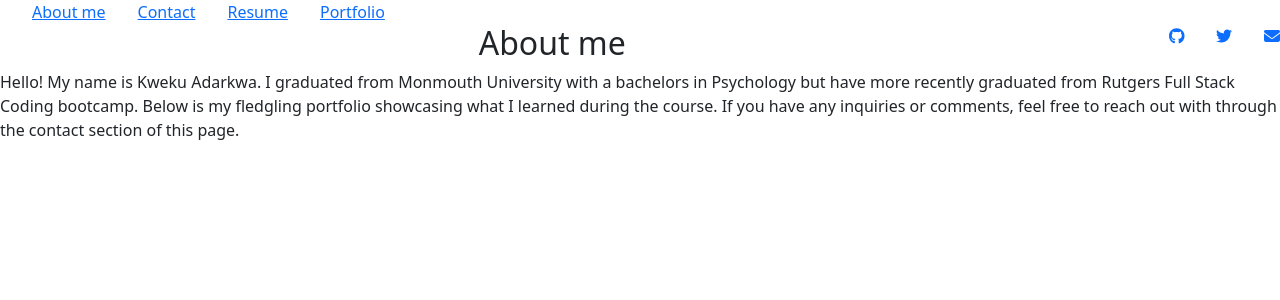
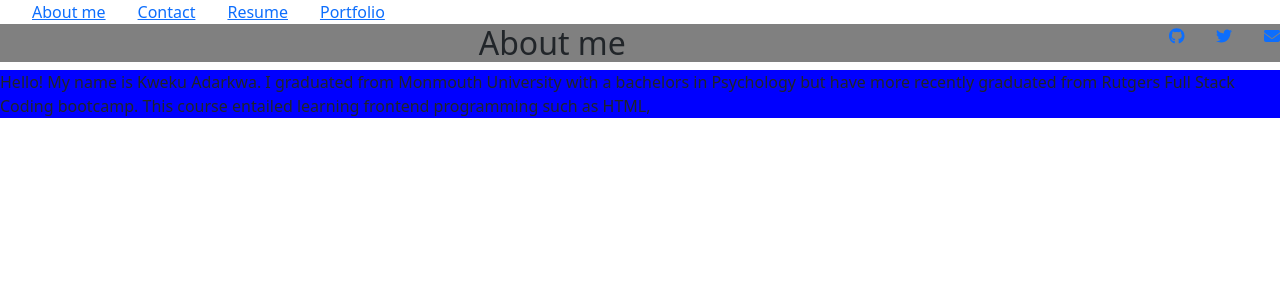
Before and after one commit to 1kweku/react-portfolio, a React (Create React App) app: page / in a window 1280 px wide. Shown: the top 300 px of the page. Built offline with nearby package versions, Linux system fonts and the light colour scheme.

Commit message:
final proj added to portfolio page

```diff
--- a/src/components/pages/About.js
+++ b/src/components/pages/About.js
@@ -2,19 +2,21 @@ import React from "react";
 const styles = {
   header: {
     textAlign: "center",
+    backgroundColor: "grey",
+  },
+  body: {
+    backgroundColor: "blue",
   },
 };
 export default function About() {
   return (
     <div id="about-me">
       <h2 style={styles.header}>About me</h2>
-      <p>
+      <p style={styles.body}>
         Hello! My name is Kweku Adarkwa. I graduated from Monmouth University
         with a bachelors in Psychology but have more recently graduated from
-        Rutgers Full Stack Coding bootcamp. Below is my fledgling portfolio
-        showcasing what I learned during the course. If you have any inquiries
-        or comments, feel free to reach out with through the contact section of
-        this page.
+        Rutgers Full Stack Coding bootcamp. This course entailed learning
+        frontend programming such as HTML,
       </p>
     </div>
   );
--- a/src/components/pages/Portfolio.js
+++ b/src/components/pages/Portfolio.js
@@ -33,6 +33,10 @@ export default function Portfolio() {
         <img src="/images/dreamteam.png" alt="office-manager" />
         {"Dreamteam"}
       </a>{" "}
+      <a className="movie-lovers" href="https://movie-lover.herokuapp.com/">
+        <img src="/images/movie-lovers.png" alt="movie" />
+        {"Movie Lovers "}
+      </a>
     </div>
   );
 }
```
Also changed, not shown: 1 other file (tests, documents, lock files or other folders).
